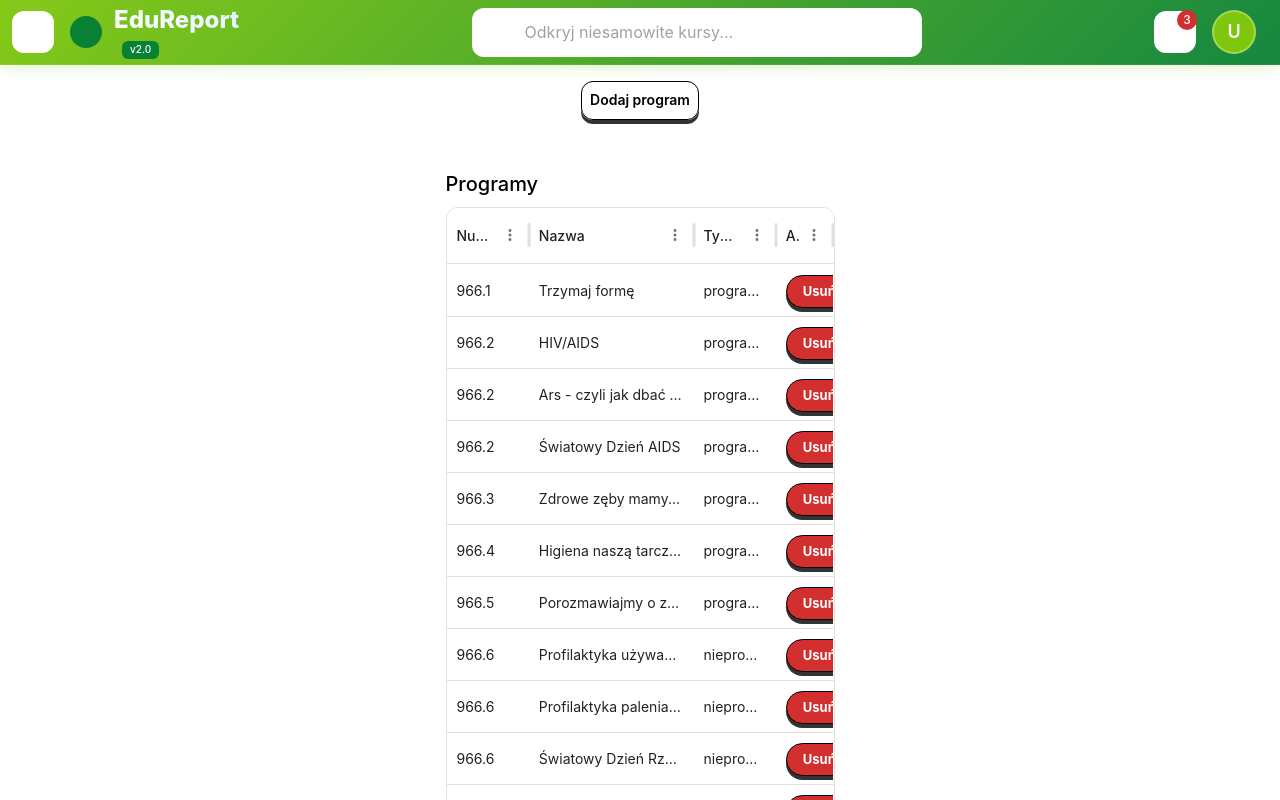
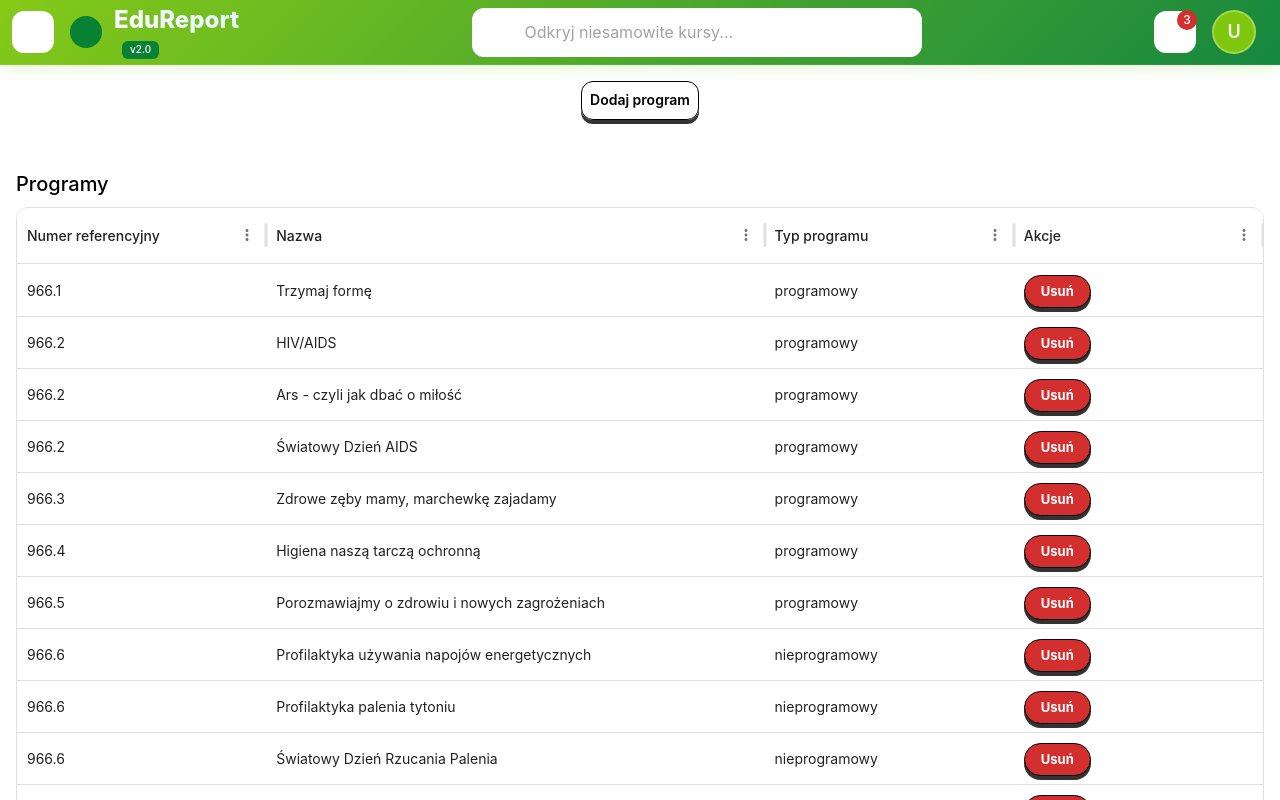
Before and after one commit to Soberek/edu-report-v3-nextjs, a Next.js app: page /programy-edukacyjne in a window 1280 px wide. Shown: the top 800 px of the page. Built offline with nearby package versions, Linux system fonts and the light colour scheme; no server answers; sample sign-in values are in the browser's storage; some icons are missing; what @mui/material-nextjs would draw is missing.

Commit message:
fix: Adjust layout and styling in Programs component for improved UI consistency

```diff
--- a/src/app/(protected)/programy-edukacyjne/page.tsx
+++ b/src/app/(protected)/programy-edukacyjne/page.tsx
@@ -69,13 +69,11 @@ export default function Programs() {
           Usuń
         </Button>
       ),
-      flex: 0.7,
+      flex: 1,
     },
   ];
 
   const [openForm, setOpenForm] = useState(false);
-
-  console.log(programs);
 
   return (
     <Box
@@ -174,7 +172,7 @@ export default function Programs() {
         </Box>
       )}
 
-      <Box sx={{ mt: 4, px: 2 }}>
+      <Box sx={{ mt: 4, px: 2, width: "100%" }}>
         <Typography variant="h6" gutterBottom>
           Programy
         </Typography>
@@ -183,7 +181,6 @@ export default function Programs() {
         ) : errorMessage ? (
           <Typography color="error">{errorMessage}</Typography>
         ) : (
-          <Box sx={{ width: "100%" }}>
           <DataGrid
             rows={programs}
             columns={columns}
@@ -194,7 +191,6 @@ export default function Programs() {
               pagination: { paginationModel: { pageSize: 50 } },
             }}
           />
-          </Box>
         )}
       </Box>
     </Box>
```
Lines whose indentation alone changed are shown as unchanged.
